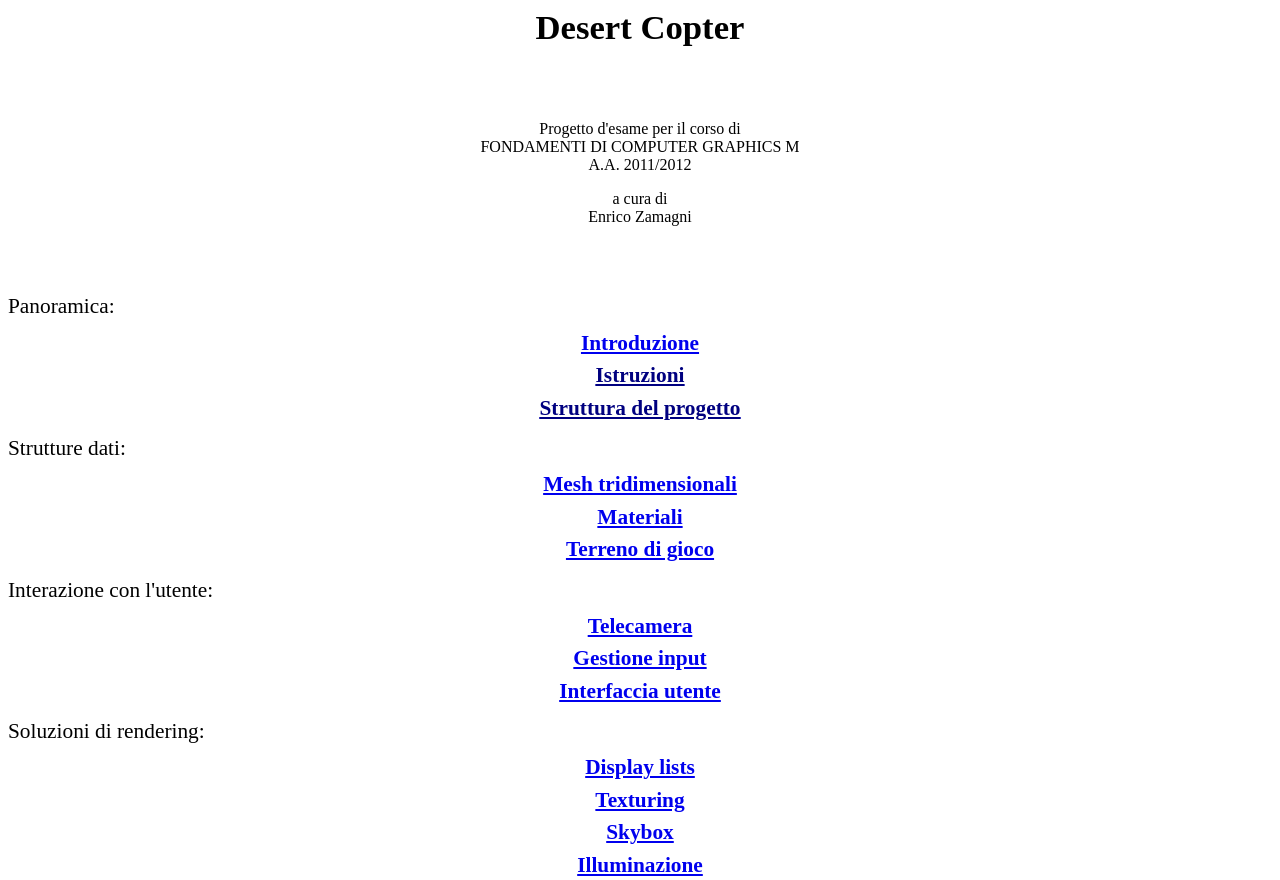
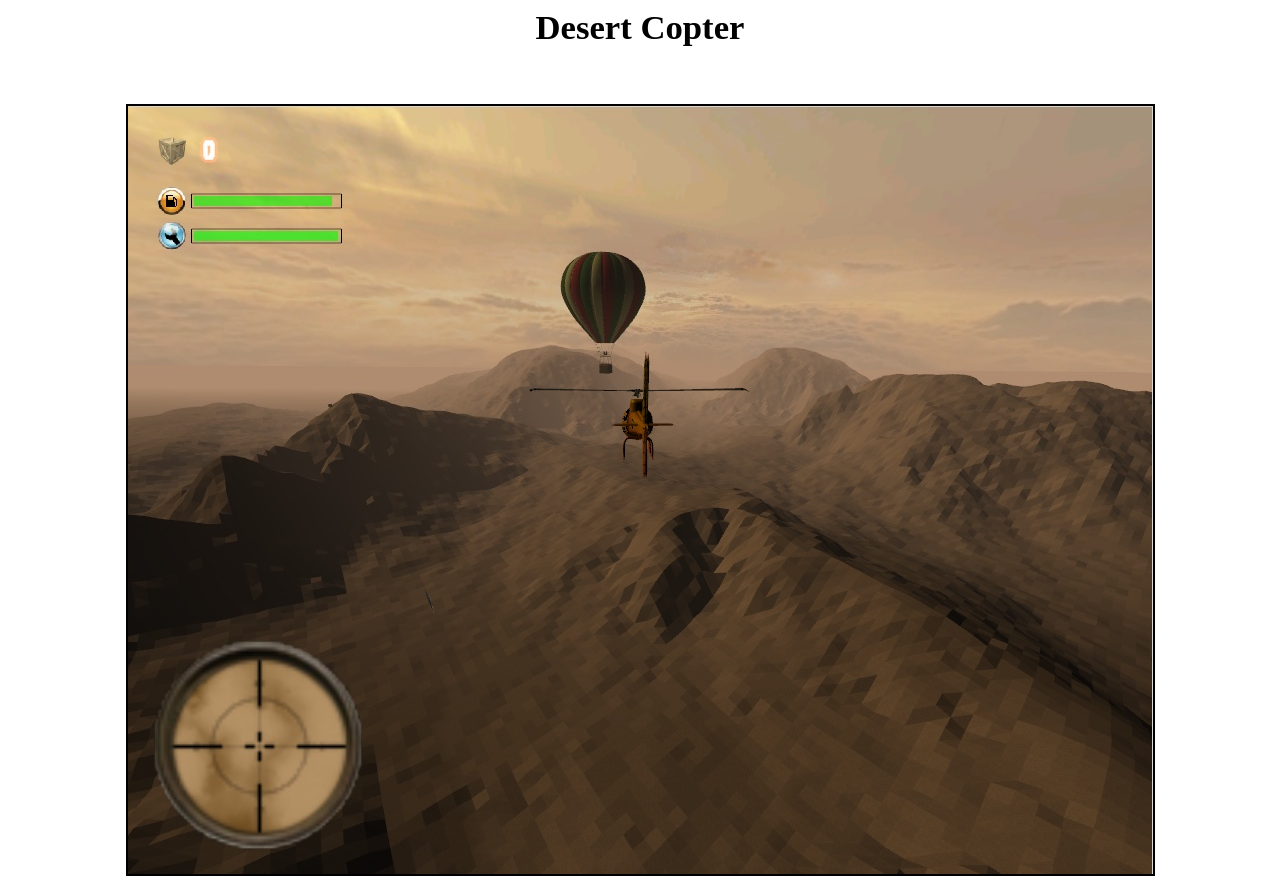
Before and after one commit to ezamagni/desert-copter, a plain HTML site: page index.html in a window 1280 px wide. Shown: the top 880 px of the page. Drawn offline with Linux system fonts and the light colour scheme.

Commit message:
added screenshot

```diff
--- a/index.html
+++ b/index.html
@@ -23,6 +23,7 @@
 <BODY LANG="it-IT" DIR="LTR">
 <H1 ALIGN=CENTER><FONT SIZE=6 STYLE="font-size: 26pt">Desert Copter</FONT></H1>
 <P ALIGN=CENTER><BR><BR>
+<IMG SRC="imgs/screensh.jpg" ALT="screenshot" ALIGN=MIDDLE WIDTH=1025 HEIGHT=768 BORDER=2>
 </P>
 <P ALIGN=CENTER>Progetto d'esame per il corso di<BR>FONDAMENTI DI
 COMPUTER GRAPHICS M<BR>A.A. 2011/2012</P>
```
Also changed, not shown: imgs/screensh.jpg (added).
